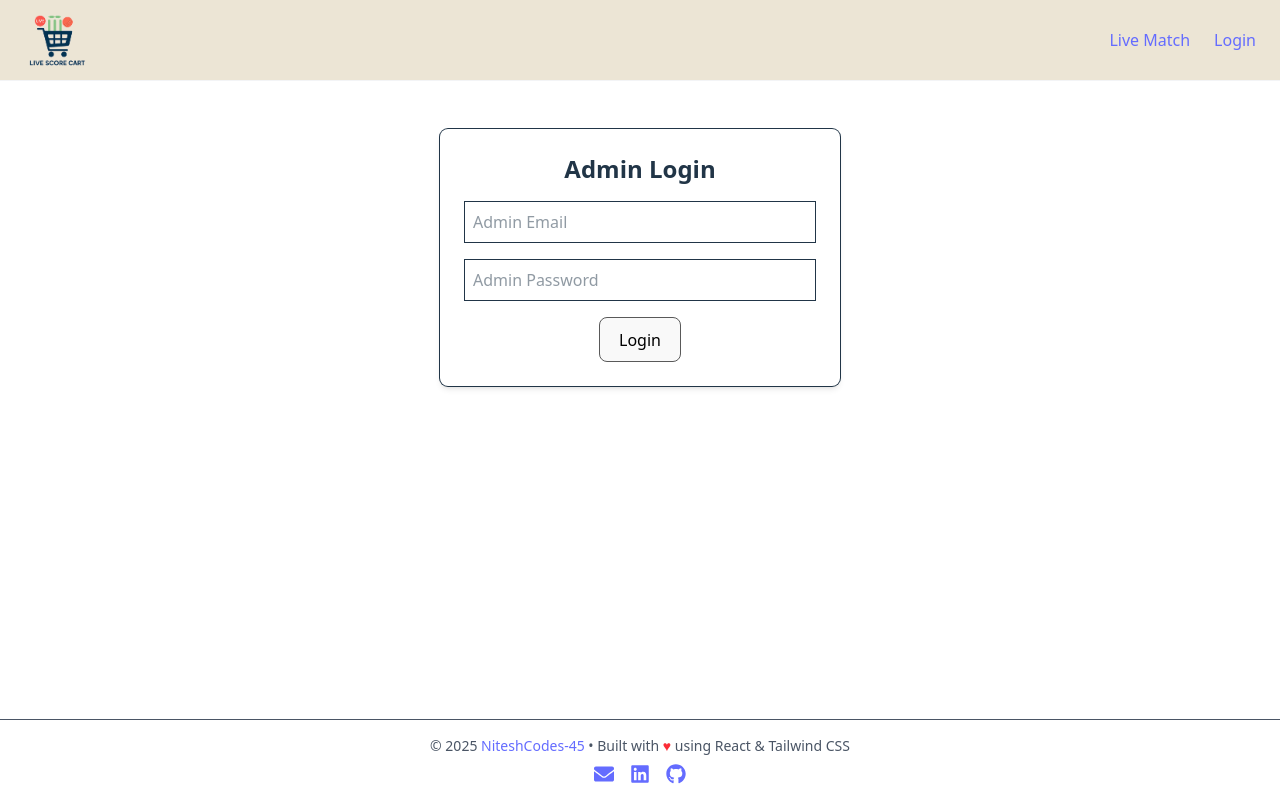
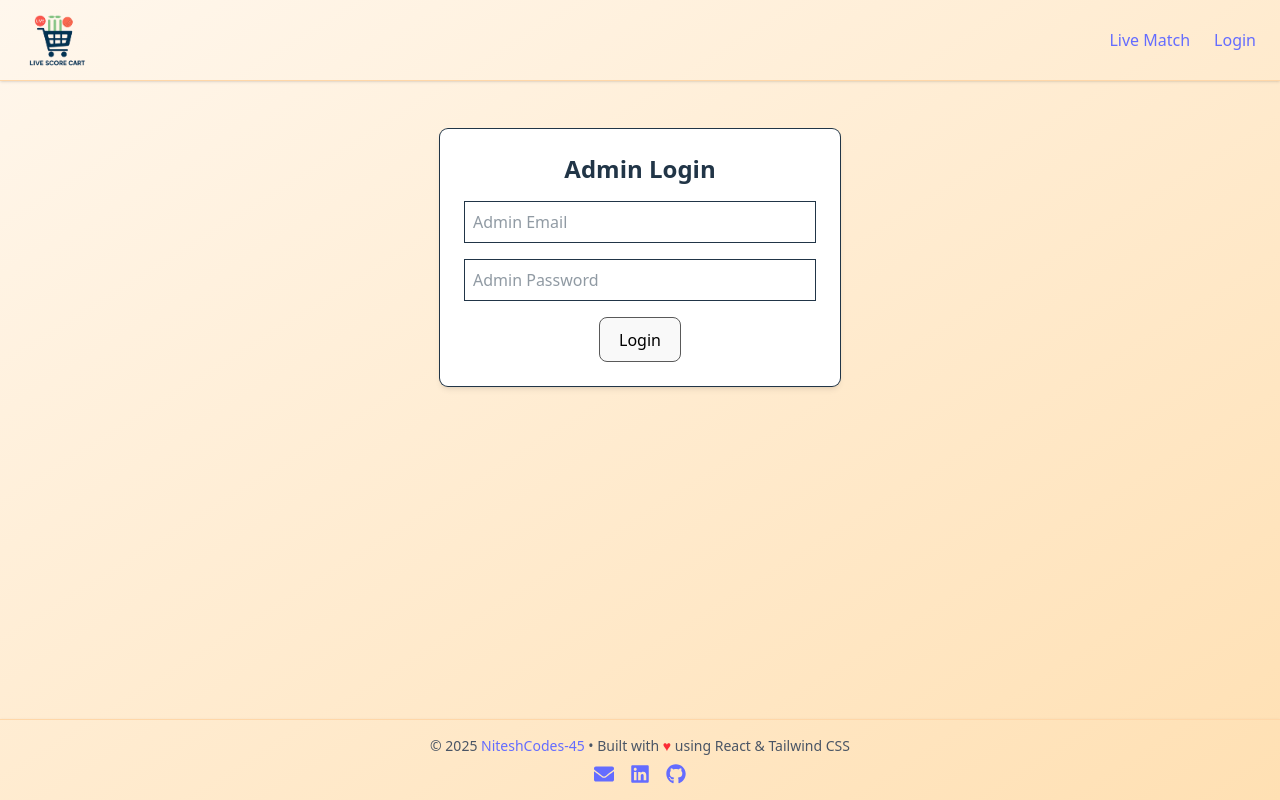
Before and after one commit to NiteshCodes-45/live-cricket-scoreboard, a React (Vite) app: page /login in a window 1280 px wide. Built offline with nearby package versions, Linux system fonts and the light colour scheme; no server answers.

Commit message:
added styling

```diff
--- a/src/App.jsx
+++ b/src/App.jsx
@@ -8,9 +8,9 @@ import './components/main.css';
 import Login from "./pages/Login";
 import { AuthProvider, AuthContext } from "./context/AuthContext";
 import { useContext } from "react";
-
 import './components/main.css';
-import { useState } from "react";
+import { useState, useEffect } from "react";
+import Loader from "./components/Loader";
 
 function ProtectedRoute({ children }) {
   const { isAdmin } = useContext(AuthContext);
@@ -19,10 +19,25 @@ function ProtectedRoute({ children }) {
 
 function App() {
   const [isAdmin, setIsAdmin] = useState(false);
+  const [loading, setLoading] = useState(true);
+
+  useEffect(() => {
+    // Simulate API call or Firestore fetch
+    const fetchData = async () => {
+      // e.g., await fetchMatches()
+      setTimeout(() => {
+        setLoading(false);
+      }, 2000); // Replace with actual data fetch logic
+    };
+
+    fetchData();
+  }, []);
+
   return (
     <AuthProvider>
       <Router>
         <div className="container flex flex-col min-h-screen">
+          {/* <Loader isLoading={loading} /> */}
           <div className="flex flex-col min-h-screen w-full">
             <Navbar />
             <div className="flex-1 w-full max-w-7xl mx-auto px-4 sm:px-6 lg:px-8 pb-6">
@@ -62,7 +77,7 @@ function App() {
             </div>
             {/* Footer */}
 
-            <footer className="w-full bg-white border-t mt-10 py-4 text-center text-sm text-gray-600">
+            <footer className="w-full border-t mt-10 py-4 text-center text-sm text-gray-600 border-t border-orange-200 shadow-sm p-4">
               <p className="mb-2">
                 &copy; {new Date().getFullYear()}{" "}
                 <a
--- a/src/components/LiveMatch.jsx
+++ b/src/components/LiveMatch.jsx
@@ -3,15 +3,12 @@ import { doc, onSnapshot } from "firebase/firestore";
 import { db } from "../firebaseConfig";
 import useSeriesAndMatches from "../hooks/useSeriesAndMatches";
 import noLiveMatchesImg from "/src/assets/no-live-matches.png";
-import Loader from "../components/Loader";
 
 const LiveMatch = ({ matchId = "abc123" }) => {
   const [matchData, setMatchData] = useState(null);
-  const { allSeries, allMatches } = useSeriesAndMatches();
-  const [loading, setLoading] = useState(true);
+  const { allSeries, allMatches, loading } = useSeriesAndMatches();
 
   const viewMatchScoreboard = (viewMatchId) =>{
-
     const matchRef = doc(db, "matches", viewMatchId);
 
     const unsubscribe = onSnapshot(matchRef, (docSnap) => {
@@ -47,8 +44,6 @@ const LiveMatch = ({ matchId = "abc123" }) => {
     });
   };
 
-  // if (loading) return <Loader />;
-
     return (
         <>
         {/* List of matches */}
@@ -57,7 +52,7 @@ const LiveMatch = ({ matchId = "abc123" }) => {
         {/* Scrollable match list */}
         <div ref={scrollRef} className="flex overflow-x-auto space-x-4 p-4 scrollbar-hide">
             {allMatches.map((match) => (
-                <div key={match.id} className="min-w-[240px] bg-white rounded-2xl shadow-lg p-4 flex-shrink-0 border border-gray-200 hover:shadow-xl transition duration-300">
+                <div key={match.id} className="min-w-[240px] bg-[#fffbf5] rounded-2xl shadow-lg p-4 flex-shrink-0 border border-gray-200 hover:shadow-xl transition duration-300">
                 {/* Series Name */}
                 <p className="text-xs font-semibold text-indigo-600 uppercase tracking-wide mb-4">{match.seriesName}</p>
 
--- a/src/components/Loader.jsx
+++ b/src/components/Loader.jsx
@@ -1,9 +1,13 @@
 import React from "react";
 import loaderImage from "/src/assets/score-cart-loader.png";
 
-const Loader = () => {
+const Loader = ({ isLoading }) => {
   return (
-    <div className="flex justify-center items-center min-h-screen bg-white">
+    <div
+      className={`flex justify-center items-center min-h-screen bg-white transition-opacity duration-1000 ${
+        isLoading ? "opacity-100" : "opacity-0"
+      }`}
+    >
       <img src={loaderImage} alt="Loading..." className="w-24 h-24" />
     </div>
   );
--- a/src/components/Navbar.jsx
+++ b/src/components/Navbar.jsx
@@ -8,7 +8,7 @@ export default function Navbar() {
   const { isAdmin, logout } = useContext(AuthContext);
   console.log("isAdmin:", isAdmin);
   return (
-    <nav className="bg-[#ece5d5] text-black p-2 border-b border-gray-100">
+    <nav className="sticky top-0 z-50 text-black p-2 border-b border-orange-200 shadow-sm">
       <div className="w-full max-w-full mx-auto flex justify-between items-center px-4">
         {/* Left Side - Logo */}
         <div className="text-2xl font-bold">
@@ -17,7 +17,7 @@ export default function Navbar() {
 
         {/* Right Side - Links */}
         <div className="hidden md:flex space-x-6">
-          <Link to="/live-match" className="hover:text-blue-500 transition-colors">Live Match</Link>
+          <Link to="/live-match" className="font-sans hover:text-blue-500 transition-colors">Live Match</Link>
           {isAdmin ? (
             <>
               <Link to="/admin" className="hover:text-blue-500">Admin</Link>
--- a/src/context/AuthContext.jsx
+++ b/src/context/AuthContext.jsx
@@ -8,7 +8,7 @@ export function AuthProvider({ children }) {
   const auth = getAuth(app);
   const [isAdmin, setIsAdmin] = useState(false);
   const [currentUser, setCurrentUser] = useState(null);
-  const allowedAdmins = ["j38sduSe59WXiKEm05aYMKvExwpn", "1lVl1cgsgQTvmFAieyhTVk3yAYF2"];
+  const allowedAdmins = ["mgM6KQwUUsCU36bSGwL5uQTaS2K0", "1lVl1cgsgQTvmFAieyhTVk3yAYF2"];
   useEffect(() => {
     const unsubscribe = onAuthStateChanged(auth, (user) => {
       setCurrentUser(user);
--- a/src/index.css
+++ b/src/index.css
@@ -1,4 +1,5 @@
 @import "tailwindcss";
+@import url('https://fonts.googleapis.com/css2?family=Playfair+Display+SC&display=swap');
 :root {
   font-family: system-ui, Avenir, Helvetica, Arial, sans-serif;
   line-height: 1.5;
@@ -29,6 +30,7 @@ body {
   place-items: center;
   min-width: 320px;
   min-height: 100vh;
+  background: linear-gradient(to bottom right, #fff7ed, #ffe0b3);
 }
 
 h1 {
--- a/tailwind.config.js
+++ b/tailwind.config.js
@@ -2,7 +2,11 @@
 export default {
     content: ["./index.html", "./src/**/*.{js,ts,jsx,tsx}"],
     theme: {
-      extend: {},
+      extend: {
+        fontFamily: {
+          sans: ['Playfair Display SC', 'serif'],
+        }
+      },
     },
     plugins: [],
-  };
+};
```
